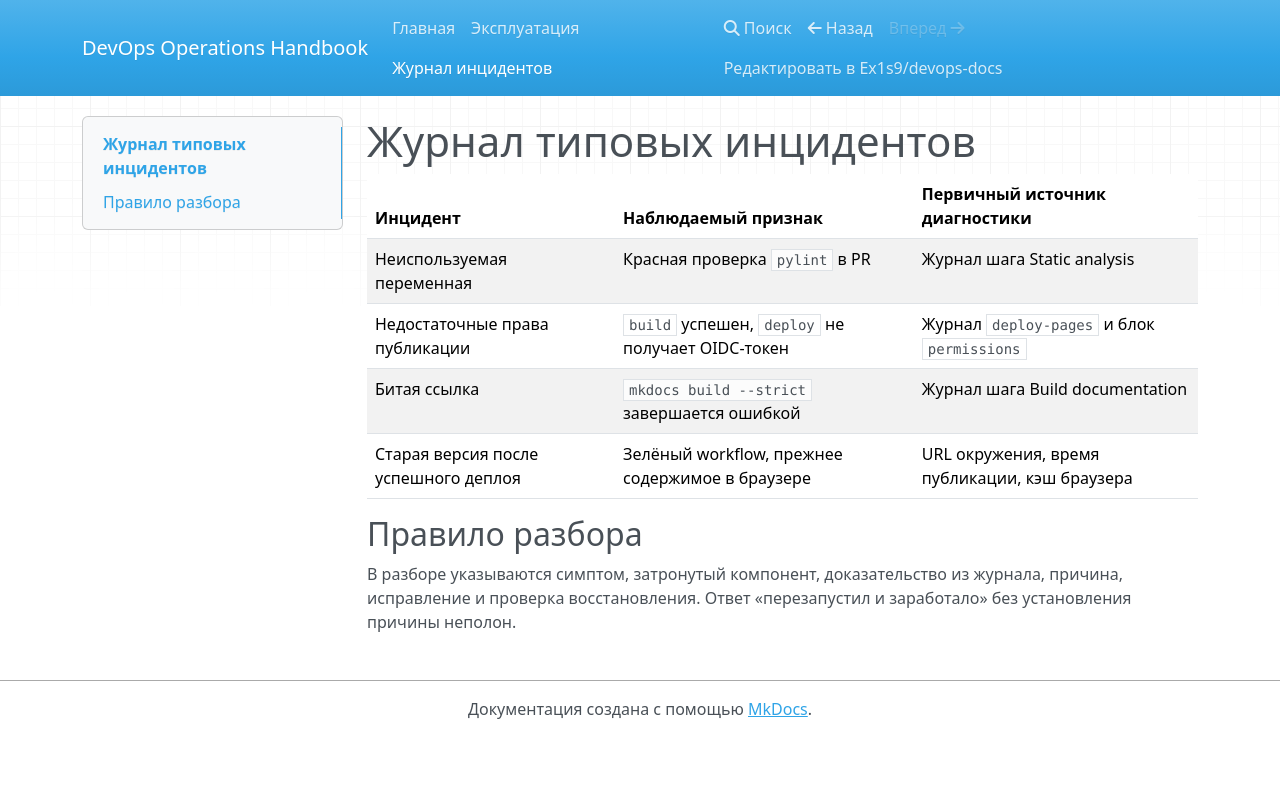
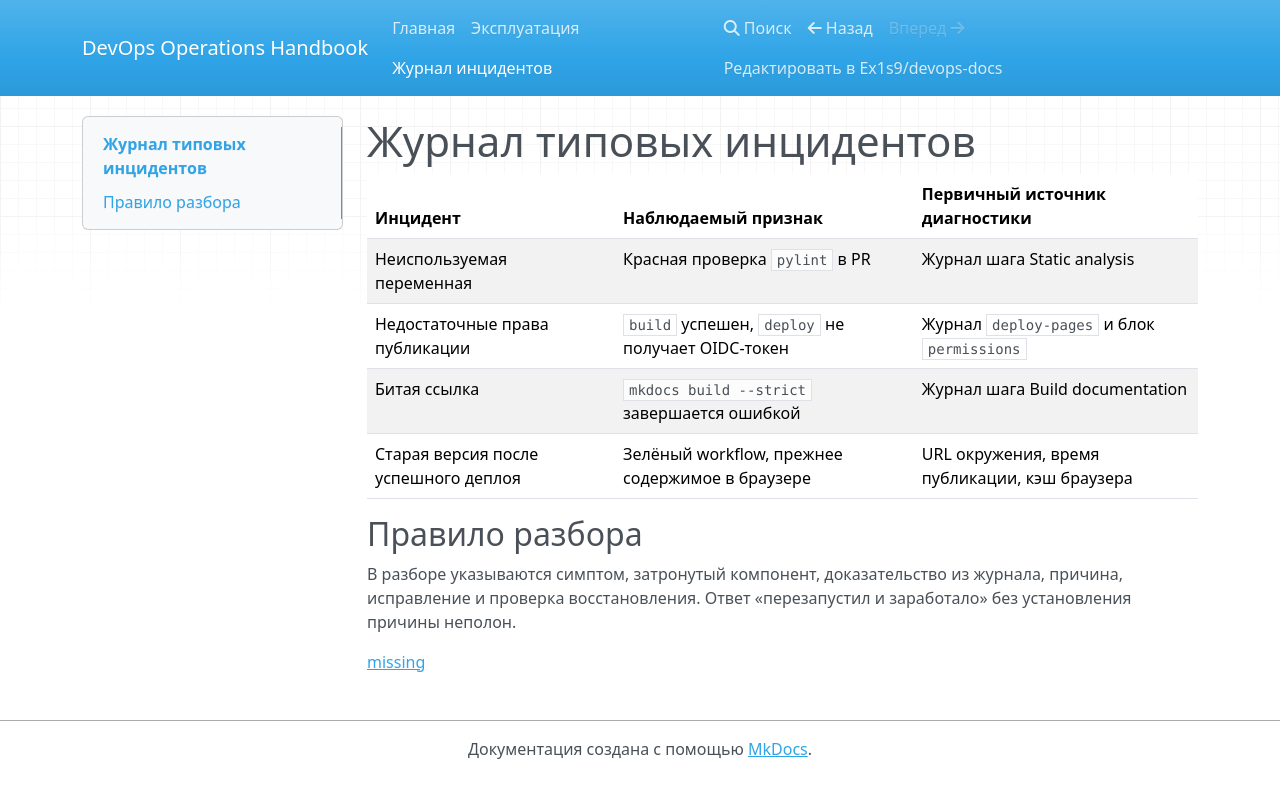
Before and after one commit to Ex1s9/devops-docs, an MkDocs documentation site: the page built from docs/incidents.md, in a window 1280 px wide. Shown: the top 798 px of the page. Built offline with MkDocs 1.6.1, drawn with Linux system fonts in a browser that asks for light colours; nearby versions of some CDN libraries.

Commit message:
test: add broken link to verify PR check

```diff
--- a/docs/incidents.md
+++ b/docs/incidents.md
@@ -10,3 +10,5 @@
 ## Правило разбора
 
 В разборе указываются симптом, затронутый компонент, доказательство из журнала, причина, исправление и проверка восстановления. Ответ «перезапустил и заработало» без установления причины неполон.
+
+[missing](missing-page.md)
```
